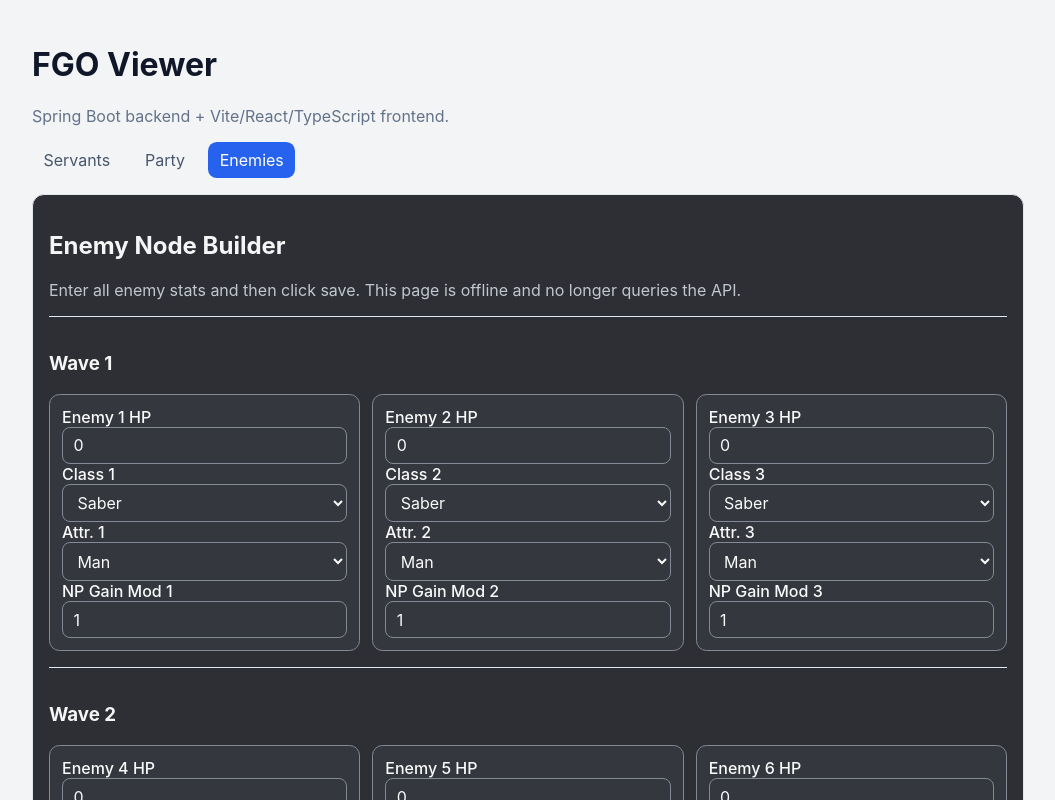
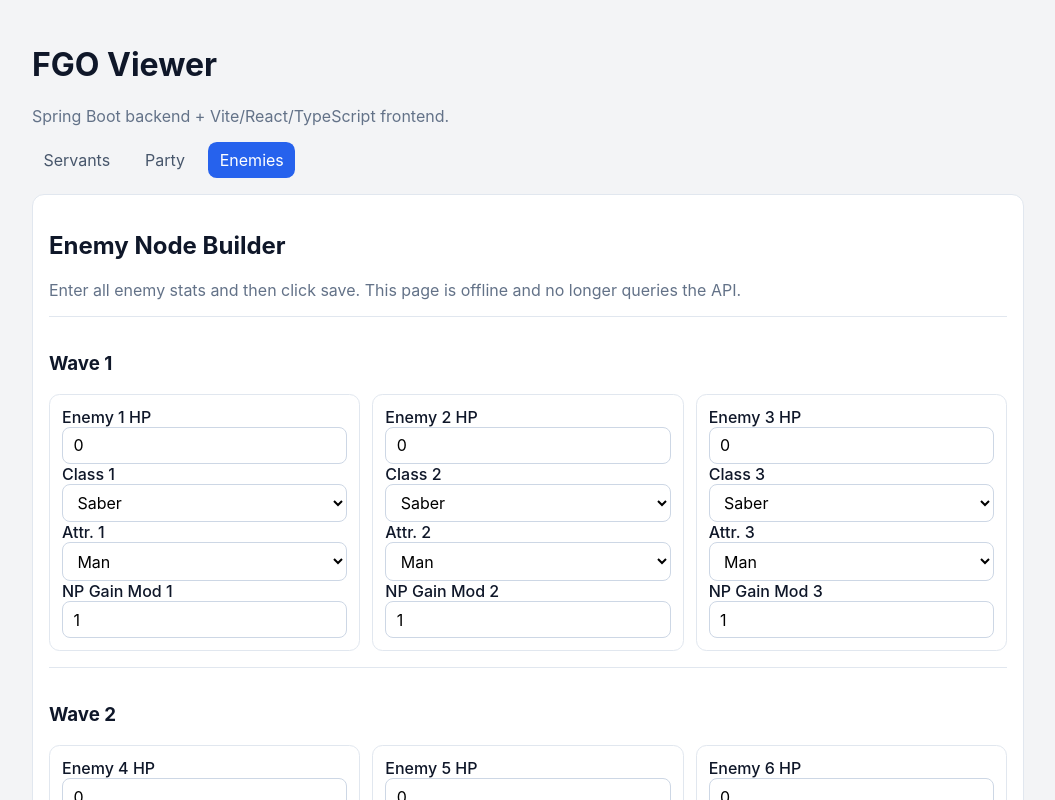
Before and after one commit to legosp7/fgobattlesim, a React (Vite) app in the folder frontend/: page /enemies in a window 1280 px wide. Shown: the top 800 px of the page, without its empty margins (112-1167 px from the left). Built offline with nearby package versions, Linux system fonts and the light colour scheme.

Commit message:
Fix enemy page theme and ExternalApiException test constructor

```diff
--- a/frontend/src/pages/EnemiesPage.tsx
+++ b/frontend/src/pages/EnemiesPage.tsx
@@ -1,5 +1,12 @@
 import { useMemo, useState } from 'react';
 
+/**
+ * A single editable enemy row in the 3-wave node builder.
+ *
+ * We model class as an index instead of a string because:
+ * 1) the simulator math uses class-index arrays, and
+ * 2) it allows O(1) lookup into EnemyServerMod defaults.
+ */
 type EnemyRow = {
   hp: number;
   classIndex: number;
@@ -7,6 +14,12 @@
   npGainMod: number;
 };
 
+/**
+ * A locally saved quest/node configuration.
+ *
+ * "updatedAt" is stored as ISO text so we can safely persist in localStorage
+ * and format it for display when rendering the saved list.
+ */
 type QuestNode = {
   id: string;
   name: string;
@@ -41,6 +54,12 @@
 
 const EnemyServerMod = [1, 1, 1, 1.1, 1.2, 0.9, 0.8, 1, 1, 1.2, 1, 1, 1, 1, 1];
 
+/**
+ * Creates a default enemy row.
+ *
+ * We initialize NP gain mod from the class table to make sure the UI starts in
+ * a valid and predictable state, then keep it in sync when class changes.
+ */
 function createEnemyRow(): EnemyRow {
   return { hp: 0, classIndex: 0, attribute: 'Man', npGainMod: EnemyServerMod[0] };
 }
@@ -49,6 +68,12 @@
   return Array.from({ length: 9 }, () => createEnemyRow());
 }
 
+/**
+ * Reads saved nodes from localStorage.
+ *
+ * This function is intentionally defensive: malformed JSON or unexpected shapes
+ * should not break the page; we fall back to an empty list instead.
+ */
 function loadSavedNodes(): QuestNode[] {
   try {
     const raw = localStorage.getItem(QUEST_STORAGE_KEY);
@@ -78,6 +103,12 @@
     setEnemies((current) => current.map((enemy, index) => (index === enemyIndex ? { ...enemy, ...patch } : enemy)));
   }
 
+  /**
+   * Synchronizes class and default NP gain mod together.
+   *
+   * Decision: class changes should apply the canonical class default automatically.
+   * Users can still override NP mod manually after class selection.
+   */
   function onClassChange(enemyIndex: number, classIndex: number): void {
     updateEnemy(enemyIndex, { classIndex, npGainMod: EnemyServerMod[classIndex] ?? 1 });
   }
@@ -97,6 +128,7 @@
     }
 
     const nowIso = new Date().toISOString();
+    // Clone first to keep state updates immutable and React-friendly.
     const copy = [...savedNodes];
     if (editingNodeId) {
       const index = copy.findIndex((node) => node.id === editingNodeId);
@@ -104,6 +136,7 @@
         copy[index] = { ...copy[index], name: trimmedName, enemies, updatedAt: nowIso };
       }
     } else {
+      // New saves go to the top so the most recent node is immediately visible.
       copy.unshift({ id: crypto.randomUUID(), name: trimmedName, enemies, updatedAt: nowIso });
     }
 
@@ -127,7 +160,7 @@
   }
 
   return (
-    <div className="card enemy-page">
+    <div className="card">
       <h2>Enemy Node Builder</h2>
       <p className="muted">Enter all enemy stats and then click save. This page is offline and no longer queries the API.</p>
       {error && <p className="error">{error}</p>}
--- a/frontend/src/styles.css
+++ b/frontend/src/styles.css
@@ -223,20 +223,3 @@
   cursor: pointer;
   font-weight: 600;
 }
-
-.enemy-page {
-  background: hsl(220 8% 19%);
-  color: hsl(0 0% 96%);
-}
-
-.enemy-page .muted {
-  color: hsl(210 12% 78%);
-}
-
-.enemy-page .skill-card,
-.enemy-page input,
-.enemy-page select {
-  background: hsl(220 8% 22%);
-  color: hsl(0 0% 98%);
-  border-color: hsl(220 8% 55%);
-}
```
Also changed, not shown: 1 other file (tests, documents, lock files or other folders).
